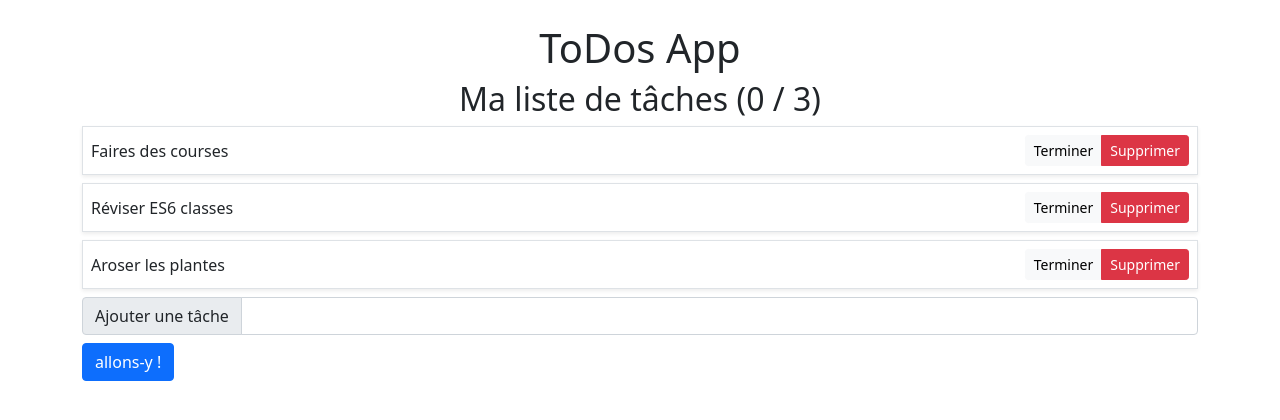
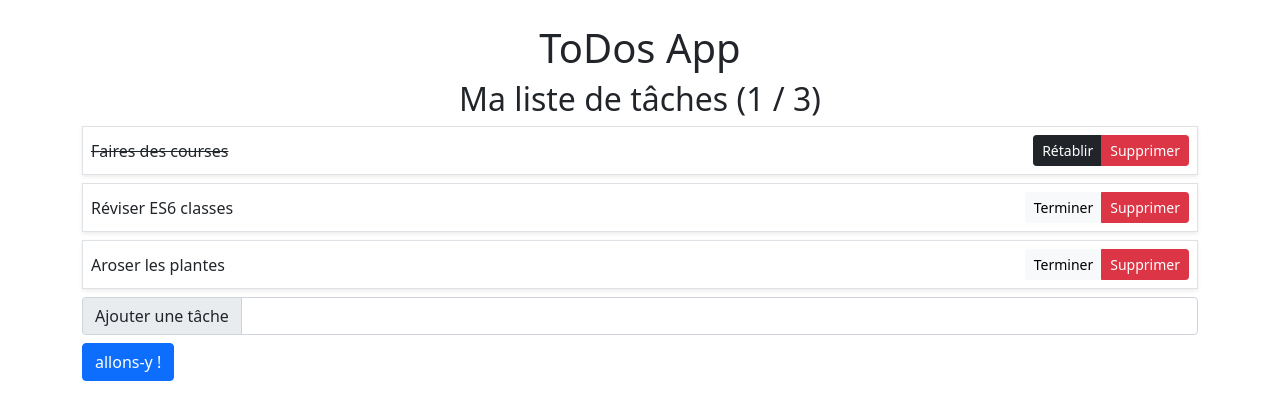
Before and after one commit to tonl-g/alyra-todos-with-api, a React (Create React App) app: page / in a window 1280 px wide. Shown: the top 420 px of the page. Built offline with nearby package versions, Linux system fonts and the light colour scheme.

Commit message:
version as on codepen

```diff
--- a/package.json
+++ b/package.json
@@ -10,8 +10,7 @@
     "react": "^16.13.1",
     "react-dom": "^16.13.1",
     "react-scripts": "3.4.3",
-    "uuid": "^8.3.0",
-    "uuidv4": "^6.2.3"
+    "uuid": "^8.3.0"
   },
   "scripts": {
     "start": "react-scripts start",
--- a/src/components/AddTodoForm.js
+++ b/src/components/AddTodoForm.js
@@ -1,10 +1,12 @@
 import React from "react"
 
 const AddTodoForm = (props) => {
-  const handleFormSubmit = (e) => {
-    e.preventDefault()
-    props.handler(e.target.elements.todo.value)
-    e.target.reset()
+  const { addTodo } = props
+  const handleFormSubmit = (event) => {
+    event.preventDefault()
+    const newTodoText = event.target.elements.todo.value
+    addTodo(newTodoText)
+    event.target.reset()
   }
   return (
     <form onSubmit={handleFormSubmit}>
--- a/src/components/Todo.js
+++ b/src/components/Todo.js
@@ -1,27 +1,35 @@
 import React from "react"
 
 const Todo = (props) => {
-  const { todo, handleCompleteClick, handleDeleteClick } = props
-  const handler = () => handleCompleteClick(todo)
+  const { todo, deleteTodo, toggleCompleteTodo } = props
+  const style = {
+    textDecoration: todo.isCompleted ? "line-through" : "none",
+  }
   return (
     <div className="shadow-sm border p-2 d-flex align-items-center justify-content-between mb-2">
-      <span
-        style={{ textDecoration: todo.isCompleted ? "line-through" : "none" }}
-      >
-        {todo.text}
-      </span>
+      <span style={style}>{todo.text}</span>
       <div className="btn-group">
-        <button
-          className="btn btn-light btn-sm"
-          type="button"
-          onClick={handler}
-        >
-          {todo.isCompleted ? "Rétablir" : "Terminer"}
-        </button>
+        {todo.isCompleted ? (
+          <button
+            className="btn btn-light btn-sm btn-dark"
+            type="button"
+            onClick={() => toggleCompleteTodo(todo)}
+          >
+            Rétablir
+          </button>
+        ) : (
+          <button
+            className="btn btn-light btn-sm"
+            type="button"
+            onClick={() => toggleCompleteTodo(todo)}
+          >
+            Terminer
+          </button>
+        )}
         <button
           className="btn btn-danger btn-sm"
           type="button"
-          onClick={() => handleDeleteClick(todo)}
+          onClick={() => deleteTodo(todo)}
         >
           Supprimer
         </button>
--- a/src/components/Todos.js
+++ b/src/components/Todos.js
@@ -1,12 +1,12 @@
-import React, { useState, useEffect } from "react"
+import React, { useState } from "react"
 import Todo from "./Todo"
 import AddTodoForm from "./AddTodoForm"
-import { uuid } from "uuidv4"
+import { v4 as uuidv4 } from "uuid"
 
 const initialTodos = [
   {
     text: "Faires des courses",
-    isCompleted: false,
+    isCompleted: true,
     id: "1b688c51-e990-4ce3-95a5-9018cf81d23d",
   },
   {
@@ -24,45 +24,47 @@ const initialTodos = [
 const Todos = () => {
   const [todos, setTodos] = useState(initialTodos)
 
-  const addTodo = (todo) => {
-    setTodos([...todos, { text: todo, isCompleted: false, id: uuid() }])
+  const addTodo = (text) => {
+    const newTodo = {
+      text,
+      isCompleted: false,
+      id: uuidv4(),
+    }
+    setTodos([...todos, newTodo])
   }
-  const toggleCompleteTodo = (todo) => {
+
+  const deleteTodo = (task) => {
+    setTodos(todos.filter((el) => el.id !== task.id))
+  }
+
+  const toggleCompleteTodo = (task) => {
     setTodos(
-      todos.map((item) => {
-        if (item.id === todo.id) {
-          console.log("here")
-          //item.isCompleted = !item.isCompleted
-          item = { ...item, isCompleted: !item.isCompleted }
+      todos.map((el) => {
+        if (el.id === task.id) {
+          el.isCompleted = !el.isCompleted
         }
-        return { ...item }
+        return el
       })
     )
   }
-  const deleteTodo = (todo) => {
-    setTodos(
-      todos.filter((item) => {
-        return item.id !== todo.id
-      })
-    )
-  }
+
   const completedCount = todos.filter((el) => el.isCompleted).length
   return (
     <>
       <h2 className="text-center">
         Ma liste de tâches ({completedCount} / {todos.length})
       </h2>
-      {todos.map((todo) => {
+      {todos.map((el) => {
         return (
           <Todo
-            key={todo.id}
-            todo={todo}
-            handleCompleteClick={toggleCompleteTodo}
-            handleDeleteClick={deleteTodo}
+            key={el.id}
+            todo={el}
+            deleteTodo={deleteTodo}
+            toggleCompleteTodo={toggleCompleteTodo}
           />
         )
       })}
-      <AddTodoForm handler={addTodo} />
+      <AddTodoForm addTodo={addTodo} />
     </>
   )
 }
```
